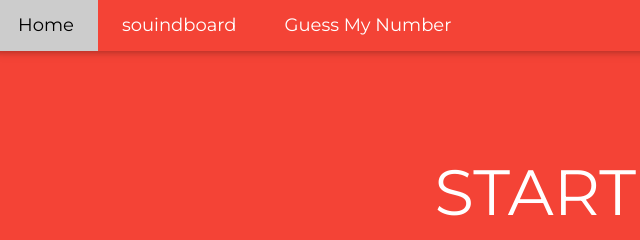
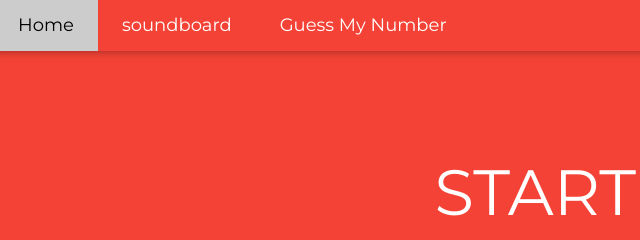
Before and after one commit to sinclairsystems/assignment_demo, a website: page index.html in a window 1280 px wide. Shown: the top 240 px of the page, 6-646 px from the left. Drawn offline with nearby package versions, Linux system fonts and the light colour scheme.

Commit message:
Update index.html

```diff
--- a/index.html
+++ b/index.html
@@ -21,7 +21,7 @@ body,h1,h2,h3,h4,h5,h6 {font-family: "Lato", sans-serif}
   <div class="w3-bar w3-red w3-card w3-left-align w3-large">
     <a class="w3-bar-item w3-button w3-hide-medium w3-hide-large w3-right w3-padding-large w3-hover-white w3-large w3-red" href="javascript:void(0);" onclick="myFunction()" title="Toggle Navigation Menu"><i class="fa fa-bars"></i></a>
     <a href="#" class="w3-bar-item w3-button w3-padding-large w3-white">Home</a>
-    <a href="soundboard.html" class="w3-bar-item w3-button w3-hide-small w3-padding-large w3-hover-white">souindboard</a>
+    <a href="soundboard.html" class="w3-bar-item w3-button w3-hide-small w3-padding-large w3-hover-white">soundboard</a>
     <a href="guessMyNumber.html" class="w3-bar-item w3-button w3-hide-small w3-padding-large w3-hover-white">Guess My Number</a>
 
   </div>
```
